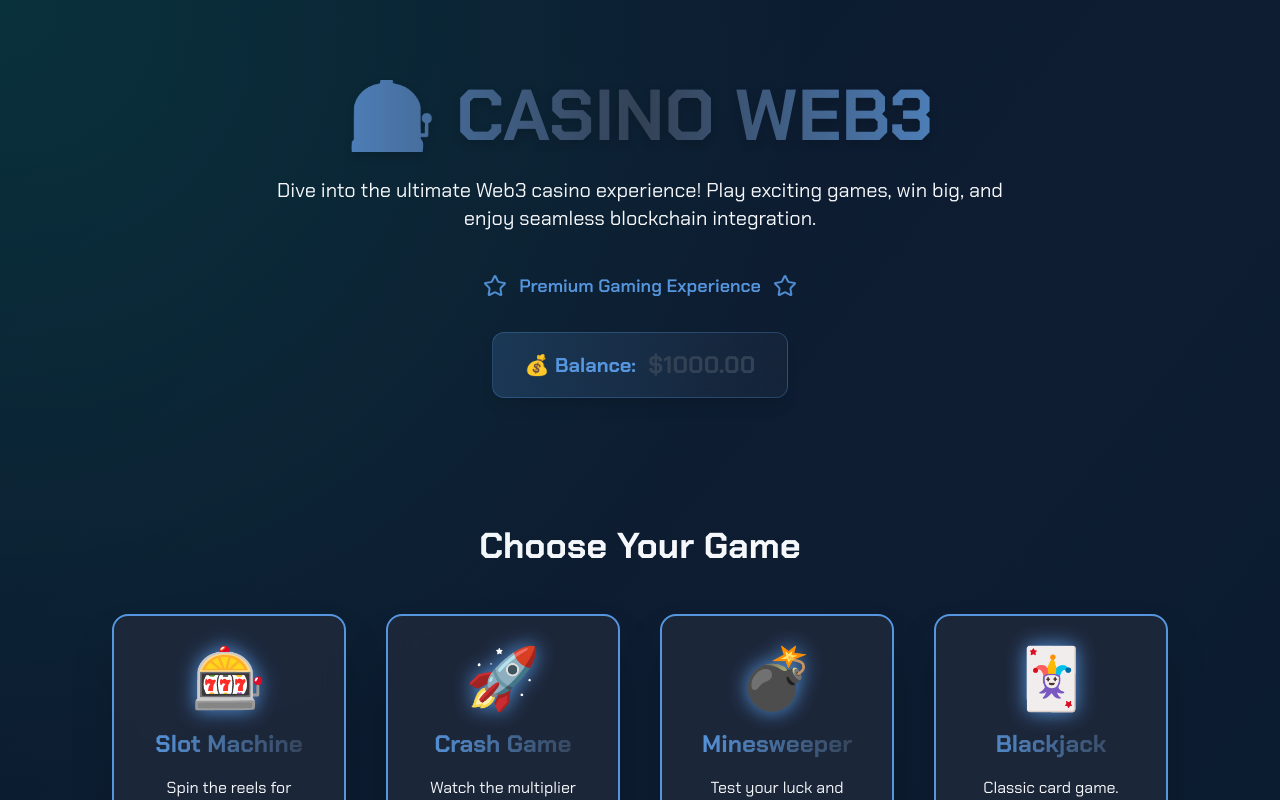
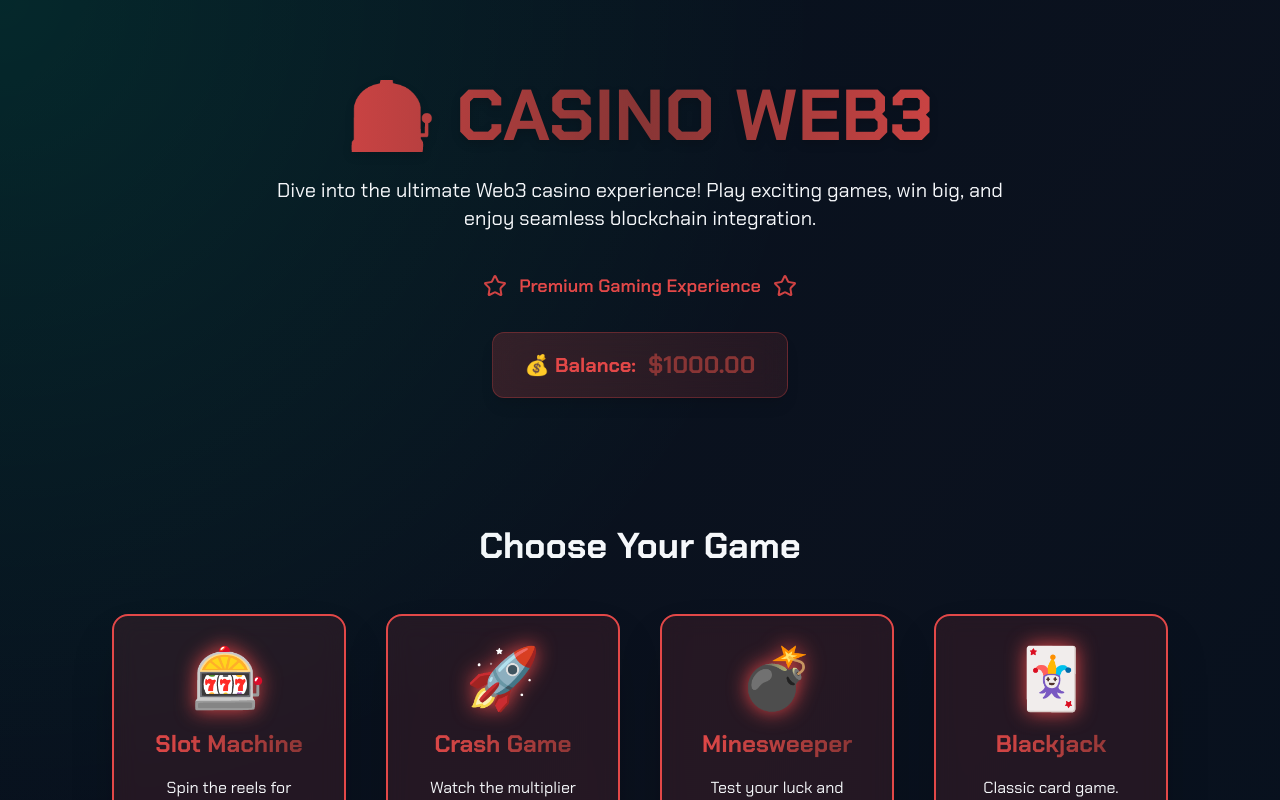
Before and after one commit to Krishnav1237/casino, a Next.js app: page / in a window 1280 px wide. Shown: the top 800 px of the page. Built offline with nearby package versions, Linux system fonts and the light colour scheme.

Commit message:
add red theme

```diff
--- a/app/globals.css
+++ b/app/globals.css
@@ -1,11 +1,11 @@
 @import "tailwindcss";
 
 :root {
-  --background: #0A1A2F;
+  --background: #05101d;
   --foreground: #F5F7FA;
-  --primary: #1E293B;
-  --secondary: #334155;
-  --accent: #5696df;
+  --primary: #e04d4d23;
+  --secondary: #883535;
+  --accent: #e34848;
 
   --success: #22C55E;
   --danger: #EF4444;
```
